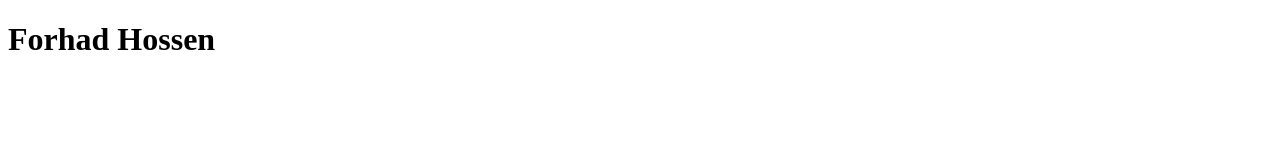
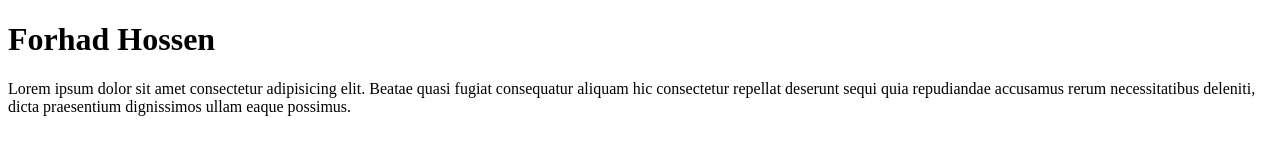
Before and after one commit to fm211624/first-projects, a plain HTML site: page index.html in a window 1280 px wide. Drawn offline with Linux system fonts and the light colour scheme.

Commit message:
ptag added

```diff
--- a/index.html
+++ b/index.html
@@ -7,5 +7,6 @@
 </head>
 <body>
     <h1>Forhad Hossen</h1>
+    <p>Lorem ipsum dolor sit amet consectetur adipisicing elit. Beatae quasi fugiat consequatur aliquam hic consectetur repellat deserunt sequi quia repudiandae accusamus rerum necessitatibus deleniti, dicta praesentium dignissimos ullam eaque possimus.</p>
 </body>
 </html>
```
